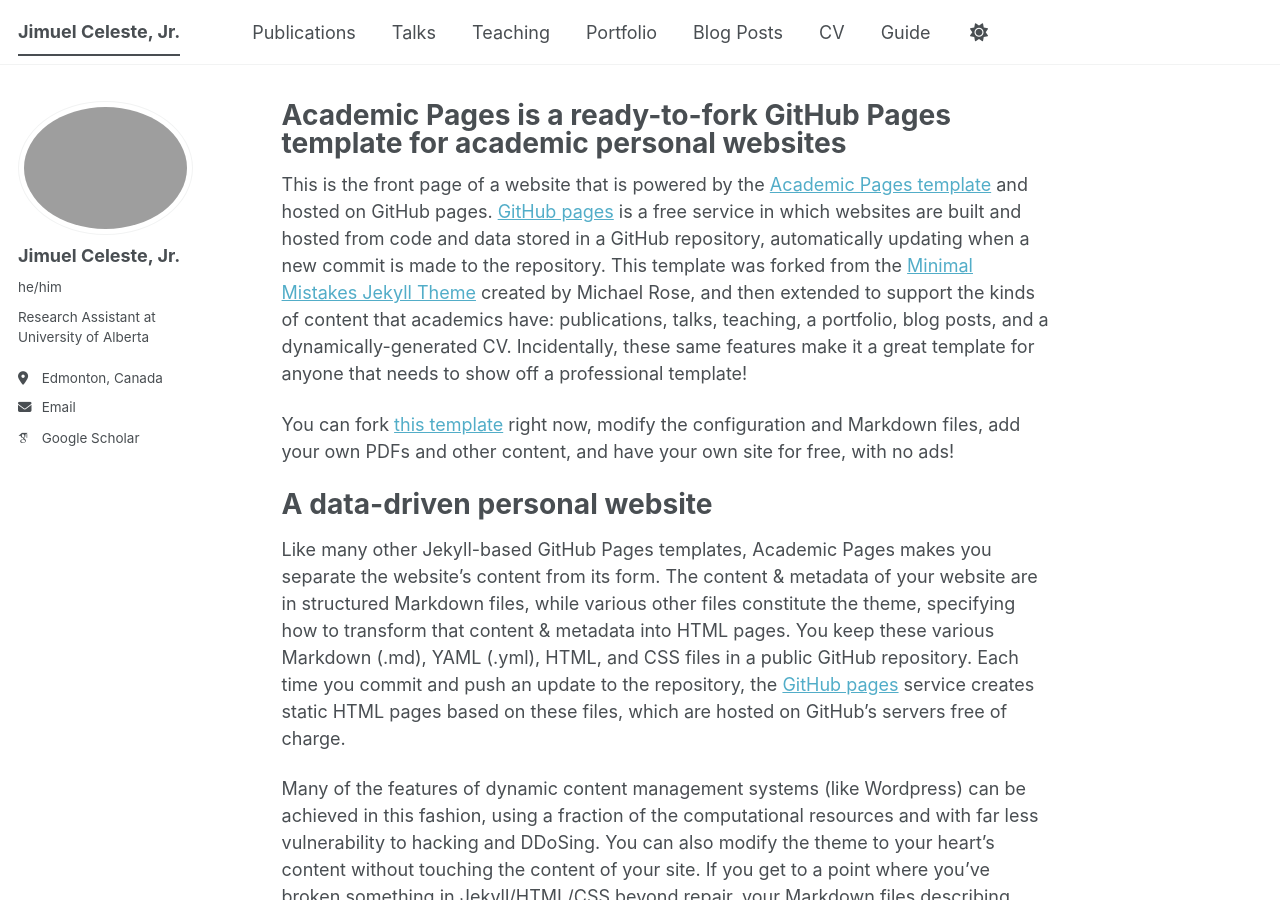
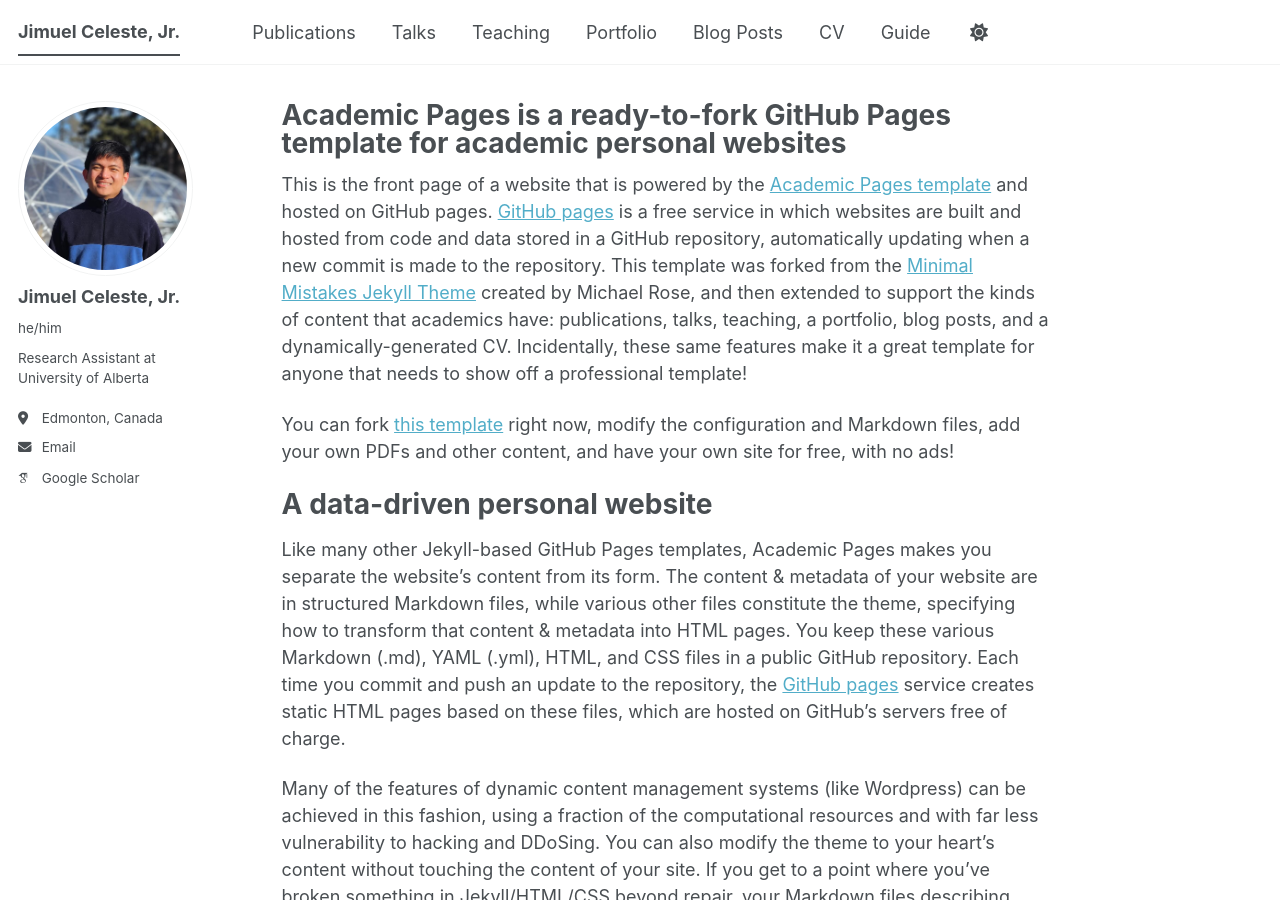
Before and after one commit to jimuelceleste/jimuelceleste.github.io, a Jekyll site: the page built from _pages/about.md, in a window 1280 px wide and 900 px high. Built offline with Jekyll 4.4.1, drawn with Linux system fonts in a browser that asks for light colours; some web fonts are replaced; a script bundle is joined from its source files by our own code; library files that are not in the unit come from our copies.

Commit message:
Update _config.yml

```diff
--- a/_config.yml
+++ b/_config.yml
@@ -23,7 +23,7 @@ repository               : "jimuelceleste/jimuelceleste.github.io"
 #               Additional customization can be done by editing /_includes/author-profile.html
 author:
   # Biographic information
-  avatar           : "jnc.png"
+  avatar           : "jnc.jpg"
   name             : "Jimuel Celeste, Jr."
   pronouns         : "he/him" # example: "she/her"
   bio              : "Research Assistant at University of Alberta"
```
